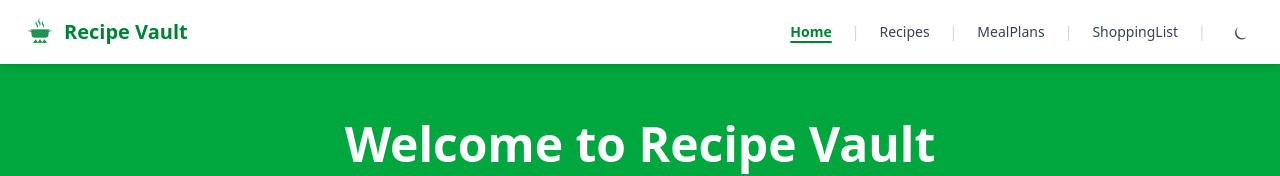
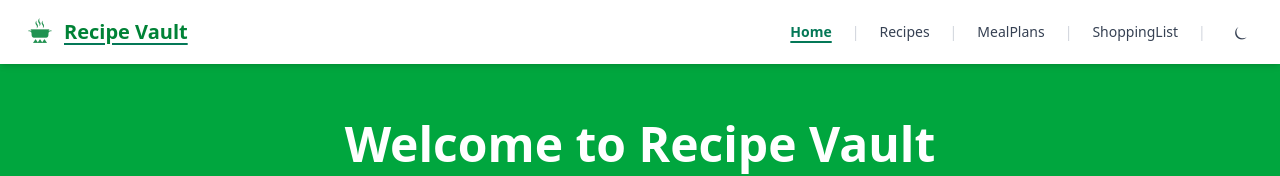
Before and after one commit to DezMoon/advanced_vue_challenge, a Vue app: page / in a window 1280 px wide. Shown: the top 176 px of the page. Built offline with nearby package versions, Linux system fonts and the light colour scheme.

Commit message:
feat: Remove inline active class styles from RouterLink and apply global styles for active states

```diff
--- a/src/components/NavBar.vue
+++ b/src/components/NavBar.vue
@@ -38,7 +38,6 @@
       <RouterLink
         to="/"
         class="hover:text-green-700 dark:hover:text-green-400"
-        active-class="text-green-700 dark:text-green-400 font-bold underline decoration-2 underline-offset-4"
         >Home</RouterLink
       >
       <span class="hidden md:inline text-gray-300 dark:text-gray-600">|</span>
@@ -46,7 +45,6 @@
       <RouterLink
         to="/Recipes"
         class="hover:text-green-700 dark:hover:text-green-400"
-        active-class="text-green-700 dark:text-green-400 font-bold underline decoration-2 underline-offset-4"
         >Recipes</RouterLink
       >
       <span class="hidden md:inline text-gray-300 dark:text-gray-600">|</span>
@@ -87,3 +85,21 @@ const isMenuOpen = ref(false);
 // Access the reactive state and the toggle function from the composable
 const { isDark, toggleTheme } = useThemeContext();
 </script>
+
+<style scoped>
+/* Apply Tailwind-like active styles to all RouterLink active states */
+::v-deep(.router-link-active),
+::v-deep(.router-link-exact-active) {
+  color: #047857; /* tailwind green-700 */
+  font-weight: 700;
+  text-decoration: underline;
+  text-decoration-thickness: 2px;
+  text-underline-offset: 4px;
+  text-decoration-color: currentColor;
+}
+
+.dark ::v-deep(.router-link-active),
+.dark ::v-deep(.router-link-exact-active) {
+  color: #047857; /* tailwind green-700 */
+}
+</style>
```
